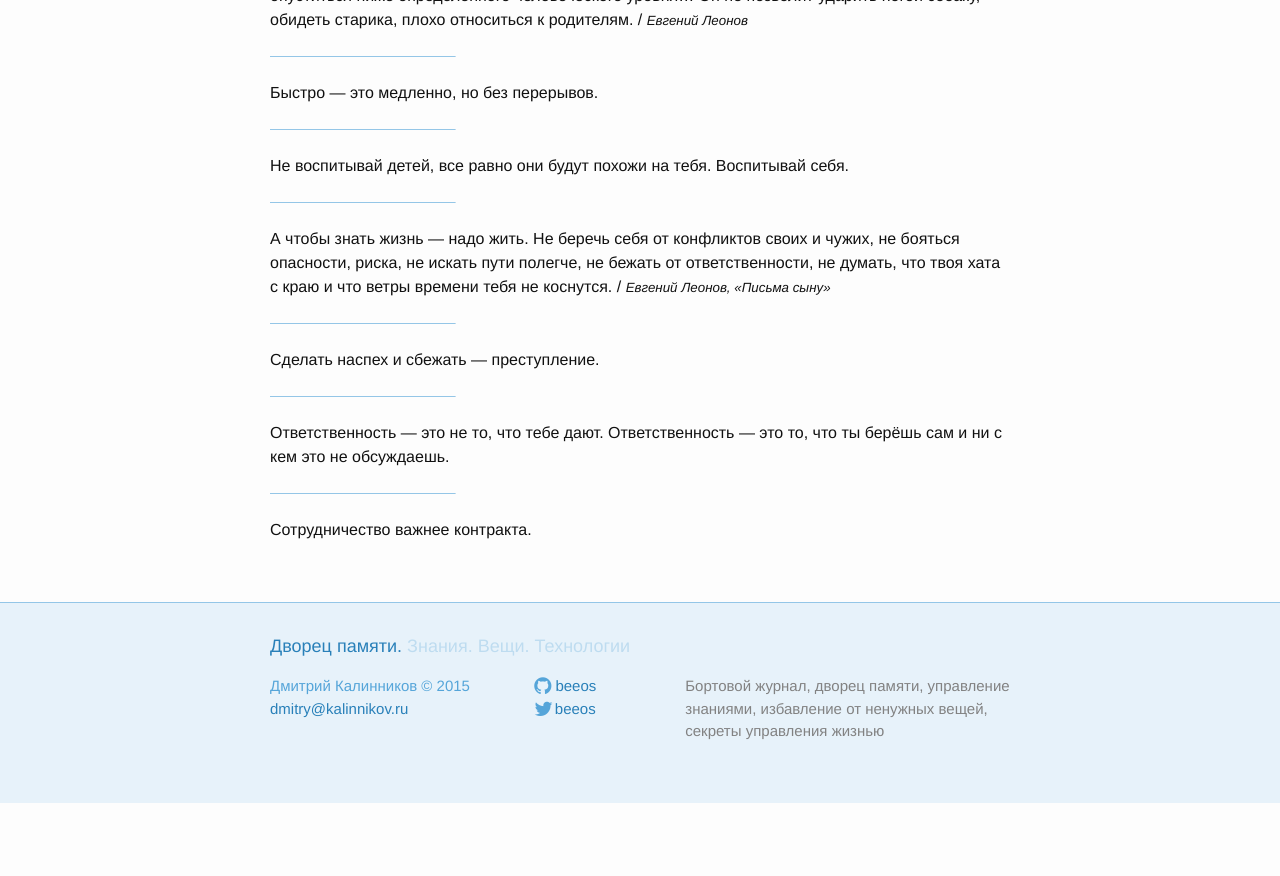
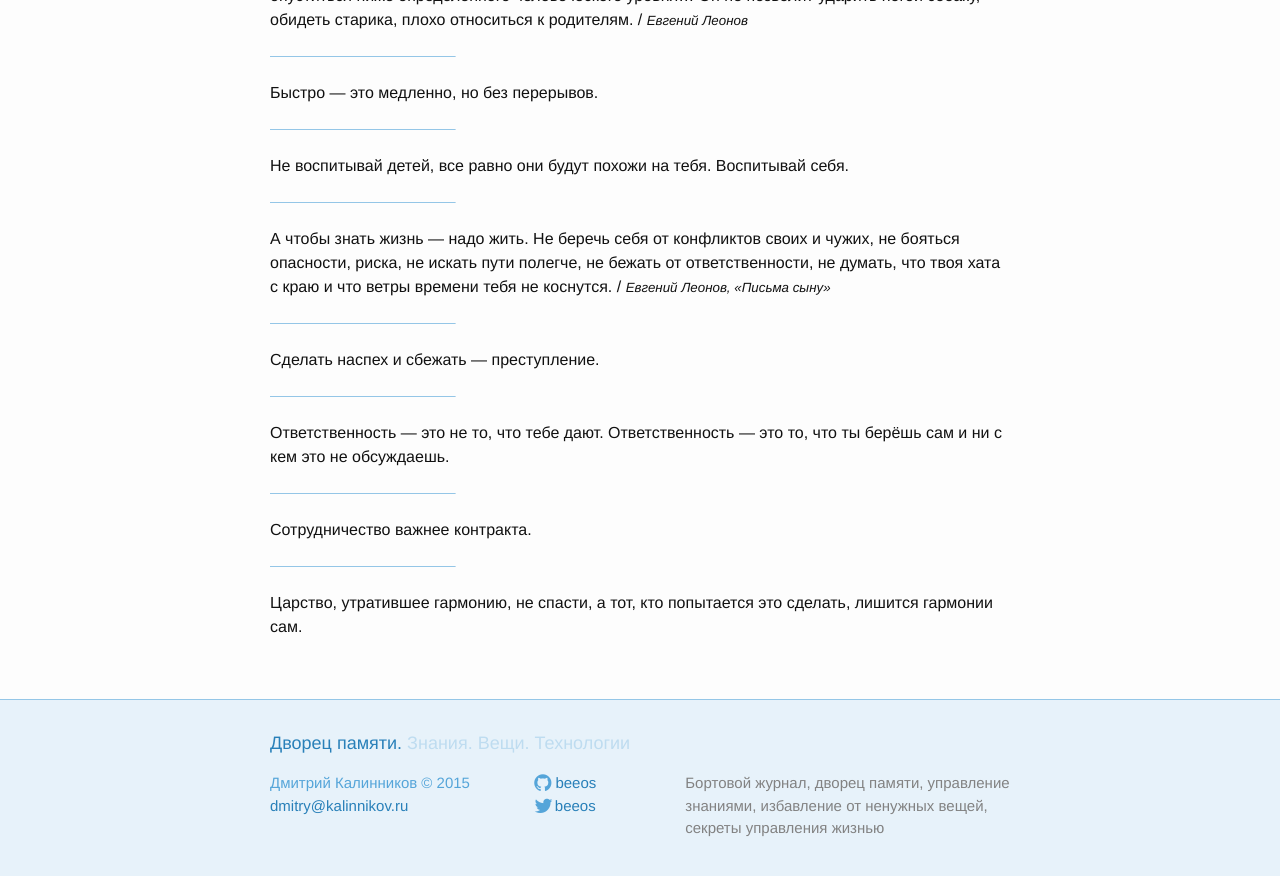
Before and after one commit to beeos/beeos.github.io, a Jekyll site: the page built from cites.md, in a window 1280 px wide and 900 px high, scrolled down 30948 px. Shown: the top 876 px of the window. Built offline with Jekyll 4.4.1, drawn with Linux system fonts in a browser that asks for light colours; nearby versions of some CDN libraries; before the commit the page ends 31751 px from its top, so only the background shows below that.

Commit message:
One more citation

```diff
--- a/_data/cites.yml
+++ b/_data/cites.yml
@@ -895,3 +895,5 @@
 - text: "Ответственность — это не то, что тебе дают. Ответственность — это то, что ты берёшь сам и ни с кем это не обсуждаешь."
 
 - text: "Сотрудничество важнее контракта."
+
+- text: "Царство, утратившее гармонию, не спасти, а тот, кто попытается это сделать, лишится гармонии сам."
```
